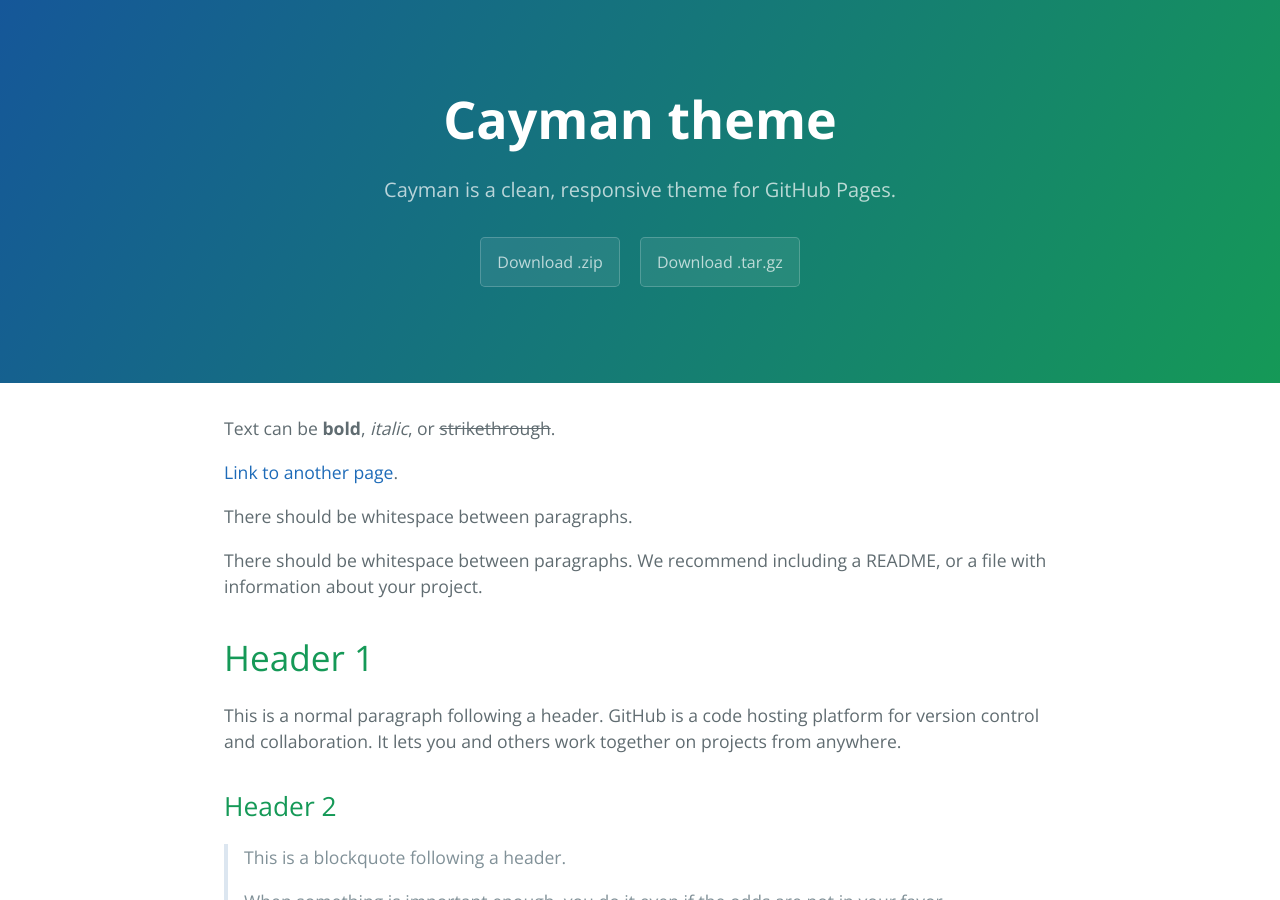
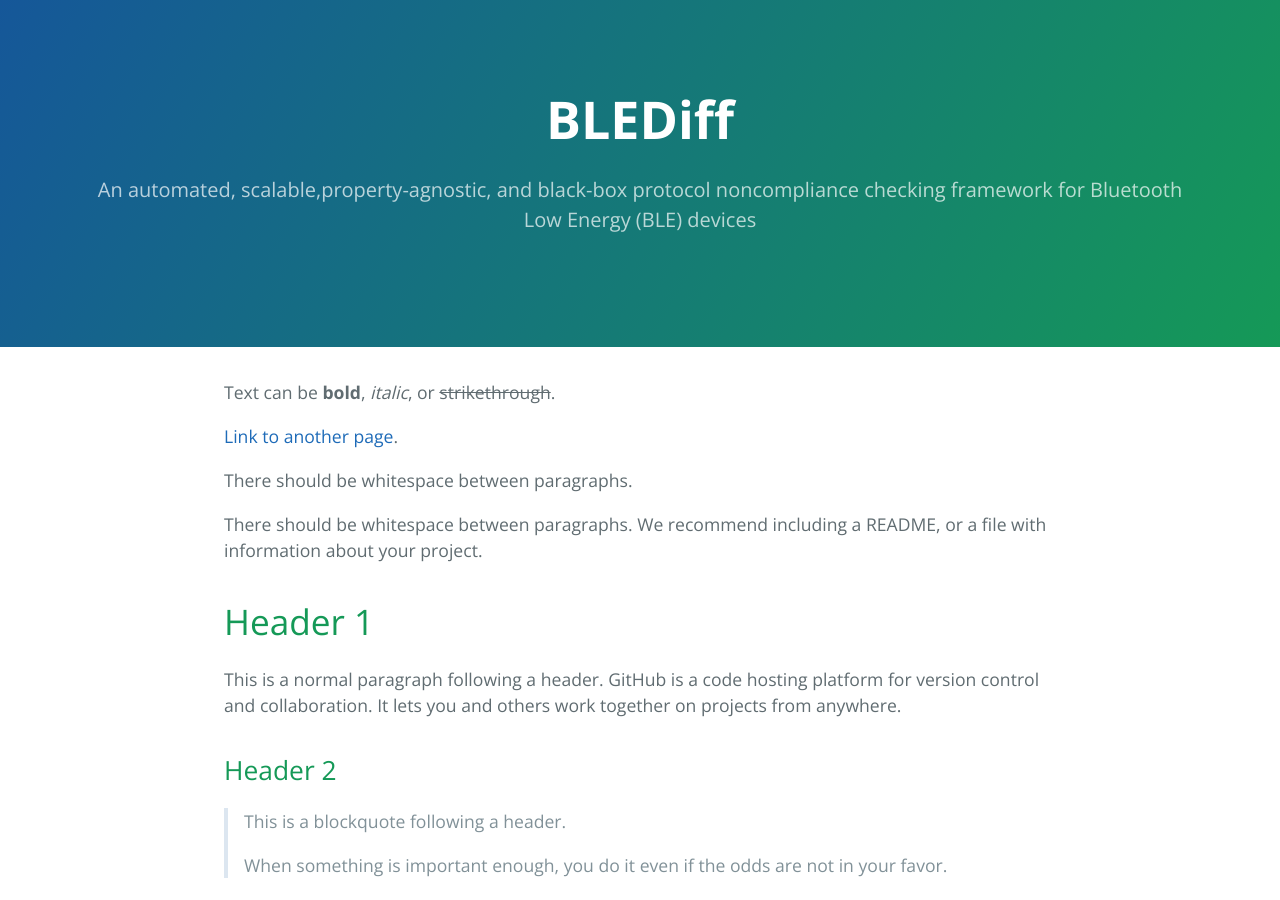
Before and after one commit to BLEDiff/BLEdiff.github.io, a Jekyll site: the page built from index.md, in a window 1280 px wide and 900 px high. Built offline with Jekyll 4.4.1, drawn with Linux system fonts in a browser that asks for light colours.

Commit message:
Update _config.yml

```diff
--- a/_config.yml
+++ b/_config.yml
@@ -1,5 +1,8 @@
-title: Cayman theme
-description: Cayman is a clean, responsive theme for GitHub Pages.
-show_downloads: true
+title: BLEDiff
+description: An automated, scalable,property-agnostic, and black-box protocol noncompliance checking framework for Bluetooth Low Energy (BLE) devices
+remote_theme: pages-themes/cayman@v0.2.0
+plugins:
+- jekyll-remote-theme
+show_downloads: false
 google_analytics:
 theme: jekyll-theme-cayman
```
